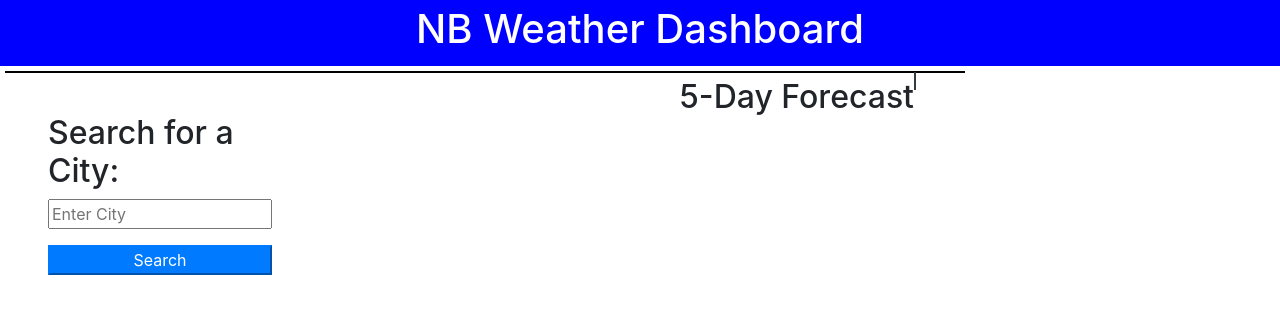
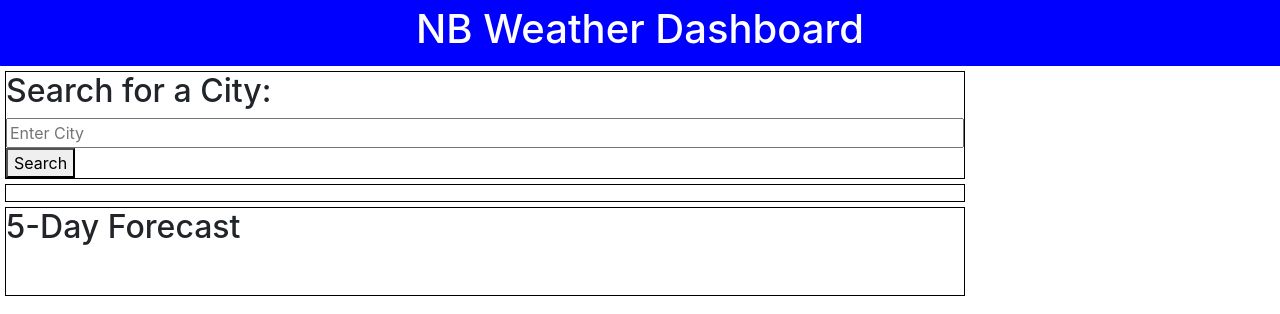
Before and after one commit to nbacchus/nb-weather-dashboard, a plain HTML site: page index.html in a window 1280 px wide. Drawn offline with nearby package versions, Linux system fonts and the light colour scheme.

Commit message:
restructure html

```diff
--- a/index.html
+++ b/index.html
@@ -17,23 +17,23 @@
             </h1>
         </header>
 
-        <aside>
+        <section>
             <!--City Column on left-->
-            <div class="citySearch float-left text-left m-5">
+            <div class="citySearch">
                 <h2>Search for a City:</h1>
                 <form>
                     <input id="cityInput" type="text" placeholder="Enter City">
                     <br>
-                    <button class="searchbtn btn-block btn-primary mt-3">Search</button>
+                    <button class="searchbtn">Search</button>
                 </form>
             </div>
 
             <div class="savedCities"></div>
-        </aside>
+        </section>
 
         <section>
-                <!--Current Conditions right top-->
-            <div class="currentConditions float-right border border-dark mr-5">
+                <!--Current Conditions top-->
+            <div class="currentConditions">
                 <h2 id="cityInput"></h2>
                 <h3 class="currentDay"></h3>
                 <p id="temperature"></p>
@@ -43,9 +43,9 @@
             </div>
         </section>
 
-        <article>
-            <!--Future Conditions right bottom-->
-            <div class="futureConditions float-right">
+        <section>
+            <!--Future Conditions bottom-->
+            <div class="futureConditions">
                 <h2>
                     5-Day Forecast
                 </h2>
@@ -80,7 +80,7 @@
                     <p id="humidity"></p>
                 </div>
             </div>
-        </article>
+        </section>
 
 
         <!--JS-->
```
